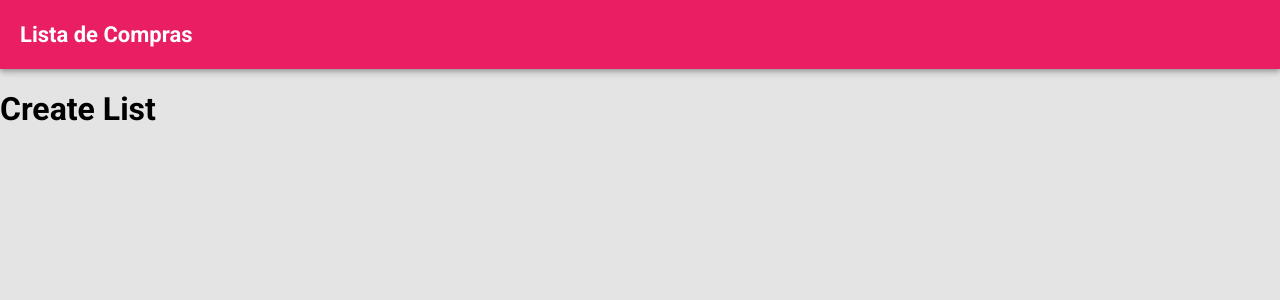
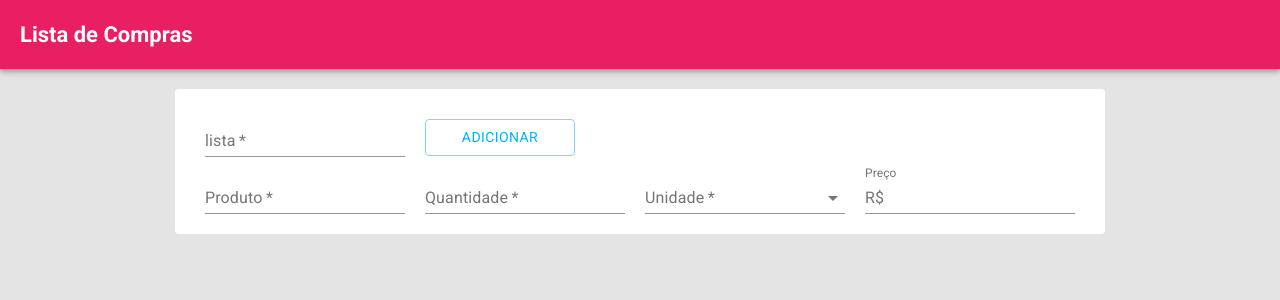
Before and after one commit to assoares383/shopping-list, a React (Create React App) app: page /lista in a window 1280 px wide. Shown: the top 300 px of the page. Built offline with nearby package versions, Linux system fonts and the light colour scheme.

Commit message:
stylizing the form

```diff
--- a/src/App.css
+++ b/src/App.css
@@ -6,3 +6,9 @@
   font-size: 22px;
   font-weight: 700;
 }
+
+a,
+a:hover {
+  text-decoration: none;
+  color: inherit;
+}
--- a/src/components/CreateList/index.js
+++ b/src/components/CreateList/index.js
@@ -1,8 +1,75 @@
+import MenuItem from "@material-ui/core/MenuItem";
+import TextField from "@material-ui/core/TextField";
+import { InputAdornment } from "@material-ui/core";
+import Button from "@material-ui/core/Button";
+
+import "./styles.css";
+
+const units = ["kg", "lt", "un"];
+
 const CreateList = () => {
   return (
-    <>
-      <h1>Create List</h1>
-    </>
+    <div className="page-container">
+      <form className="form-container">
+        <div className="form-row">
+          <TextField
+            label="lista"
+            name="list"
+            value={""}
+            onChange={() => {}}
+            required
+          />
+
+          <Button variant="outlined" color="secondary">
+            Adicionar
+          </Button>
+        </div>
+        <div className="form-row">
+          <TextField
+            label="Produto"
+            name="product"
+            value={""}
+            onChange={() => {}}
+            required
+          />
+
+          <TextField
+            label="Quantidade"
+            name="quantity"
+            value={""}
+            onChange={() => {}}
+            required
+          />
+
+          <TextField
+            select
+            label="Unidade"
+            name="unity"
+            value={""}
+            onChange={() => {}}
+            required
+          >
+            {units.map((option) => (
+              <MenuItem key={option} value={option}>
+                {option}
+              </MenuItem>
+            ))}
+          </TextField>
+
+          <TextField
+            label="Preço"
+            name="price"
+            value={""}
+            onChange={() => {}}
+            InputProps={{
+              startAdornment: (
+                <InputAdornment position="start">R$</InputAdornment>
+              ),
+            }}
+          />
+        </div>
+      </form>
+    </div>
   );
 };
 
--- /dev/null
+++ b/src/components/CreateList/styles.css
@@ -0,0 +1,17 @@
+.form-container {
+  display: flex;
+  flex-direction: column;
+  background-color: #ffffff;
+  padding: 20px;
+  border-radius: 4px;
+}
+
+.form-row > div {
+  min-width: 200px;
+  margin: 0 10px;
+}
+
+.form-row button {
+  margin: 10px;
+  width: 150px;
+}
--- a/src/components/CustomCard/index.js
+++ b/src/components/CustomCard/index.js
@@ -4,23 +4,26 @@ import CardActionArea from "@material-ui/core/CardActionArea";
 import CardContent from "@material-ui/core/CardContent";
 import CardActions from "@material-ui/core/CardActions";
 import Divider from "@material-ui/core/divider";
+import { Link } from "react-router-dom";
 
 import "./styles.css";
 
 const CustomCard = (props) => {
   return (
     <div className={props.containerClass}>
+      <Link to={props.link}>
         <Card className="card">
           <CardActionArea className="card-action-area">
             <CardContent className="card-content">{props.children}</CardContent>
           </CardActionArea>
           {props.footer && (
-          <>
+            <div>
               <Divider />
               <CardActions className="card-footer">{props.footer}</CardActions>
-          </>
+            </div>
           )}
         </Card>
+      </Link>
     </div>
   );
 };
--- a/src/components/Header/index.js
+++ b/src/components/Header/index.js
@@ -1,9 +1,12 @@
 import AppBar from "@material-ui/core/AppBar";
+import { Link } from "react-router-dom";
 
 const Header = (props) => (
   <AppBar position="static" color="primary">
     <div className="header">
-      <p className="title">Lista de Compras</p>
+      <p className="title">
+        <Link to="/">Lista de Compras</Link>
+      </p>
     </div>
   </AppBar>
 );
--- a/src/pages/Home/List/index.js
+++ b/src/pages/Home/List/index.js
@@ -6,7 +6,11 @@ import ListFooter from "../ListFooter";
 
 const List = () => {
   return (
-    <CustomCard containerClass="list-container" footer={<ListFooter />}>
+    <CustomCard
+      containerClass="list-container"
+      link="/lista"
+      footer={<ListFooter />}
+    >
       <div>
         <p className="title">Mês</p>
         <div className="list-card-body">
--- a/src/pages/Home/NewList/index.js
+++ b/src/pages/Home/NewList/index.js
@@ -2,7 +2,7 @@ import CustomCard from "../../../components/CustomCard";
 
 const NewList = () => {
   return (
-    <CustomCard containerClass="new-list-container">
+    <CustomCard link="/lista" containerClass="new-list-container">
       <div>
         <p className="title">Adicionar novas listas</p>
       </div>
```
Also changed, not shown: src/components/List/index.js (deleted), 1 other file (tests, documents, lock files or other folders). Lines whose indentation alone changed are shown as unchanged.
